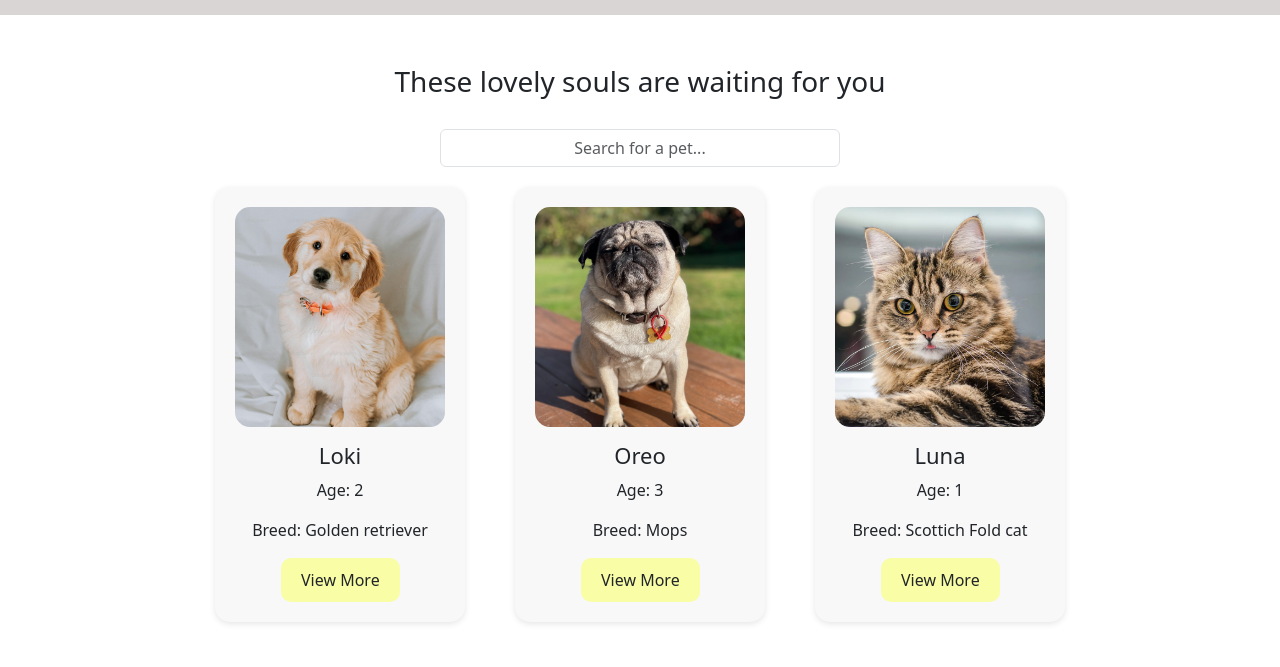
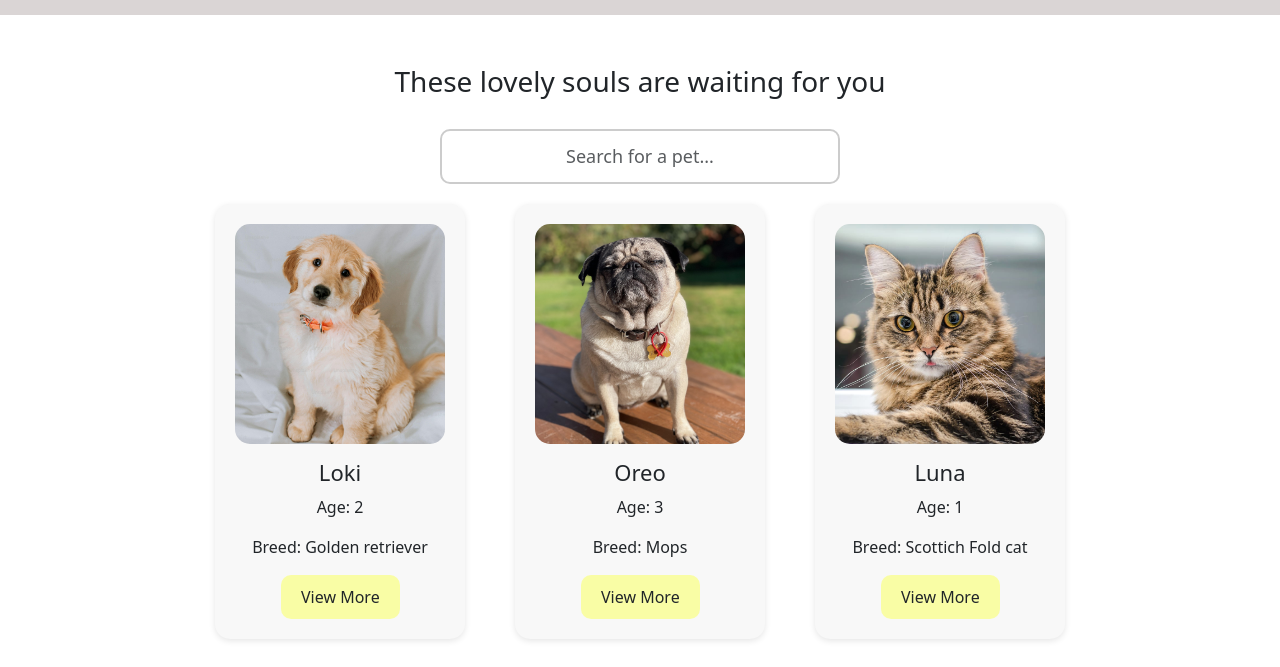
Before and after one commit to arailymzhumakhan06-stack/Endterm, a plain HTML site: page pets.html in a window 1280 px wide. Shown: the part 85-752 px from the top of the page. Drawn offline with nearby package versions, Linux system fonts and the light colour scheme.

Commit message:
Update style.css

```diff
--- a/style.css
+++ b/style.css
@@ -299,6 +299,18 @@ body {
   transition: 0.3s;
 }
 
+#pet-search {
+  padding: 12px;
+  border: 2px solid #ccc;
+  border-radius: 10px;
+  font-size: 18px;
+}
+
+#pet-search:focus {
+  border-color: #ffef63;
+  outline: none;
+  box-shadow: 0 0 8px rgba(255, 239, 99, 0.6);
+}
 
 /* ==== SUCCESS STORIES PAGE ==== */
 .main-stories {
```
